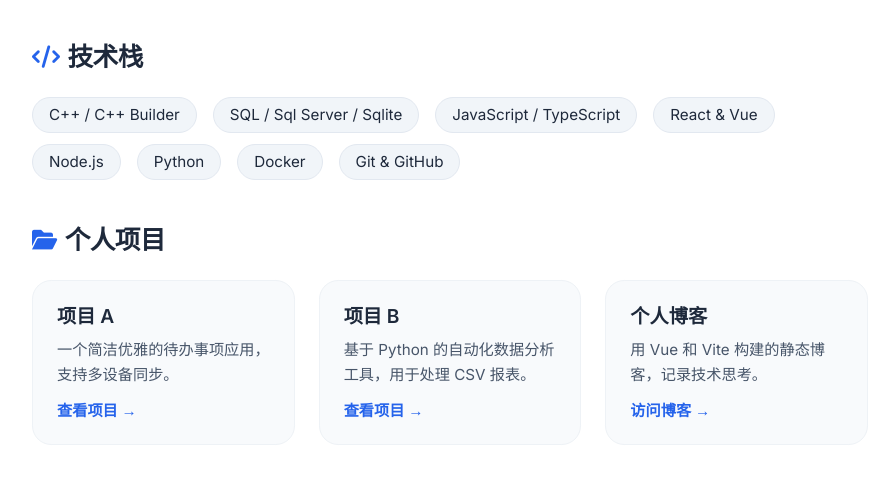
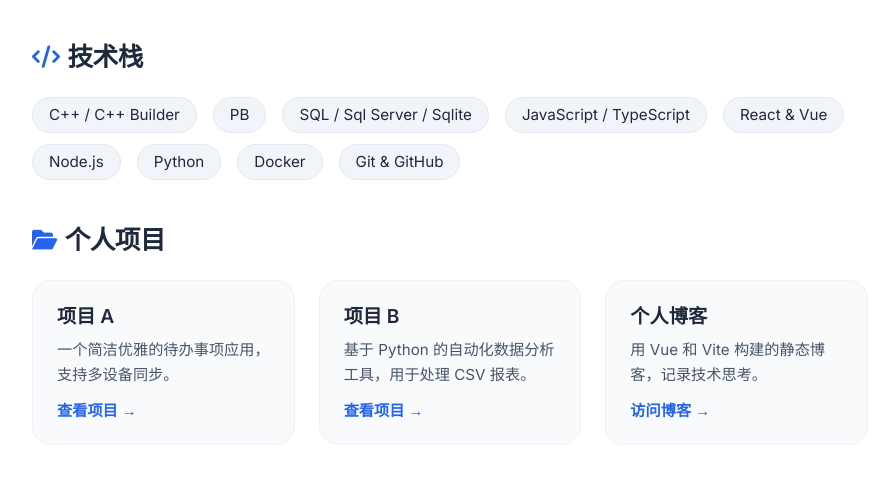
Before and after one commit to rainslv/rainslv.github.io, a plain HTML site: page index.html in a window 1280 px wide. Shown: the part 306-788 px from the top of the page, without its empty margins (190-1065 px from the left). Drawn offline with Linux system fonts and the light colour scheme.

Commit message:
Update index.html

```diff
--- a/index.html
+++ b/index.html
@@ -245,6 +245,7 @@
         <h2 class="section-title"><i class="fas fa-code"></i> 技术栈</h2>
         <ul class="skills">
             <li>C++ / C++ Builder</li>
+            <li>PB</li>
             <li>SQL / Sql Server / Sqlite</li>
             <li>JavaScript / TypeScript</li>
             <li>React & Vue</li>
```
